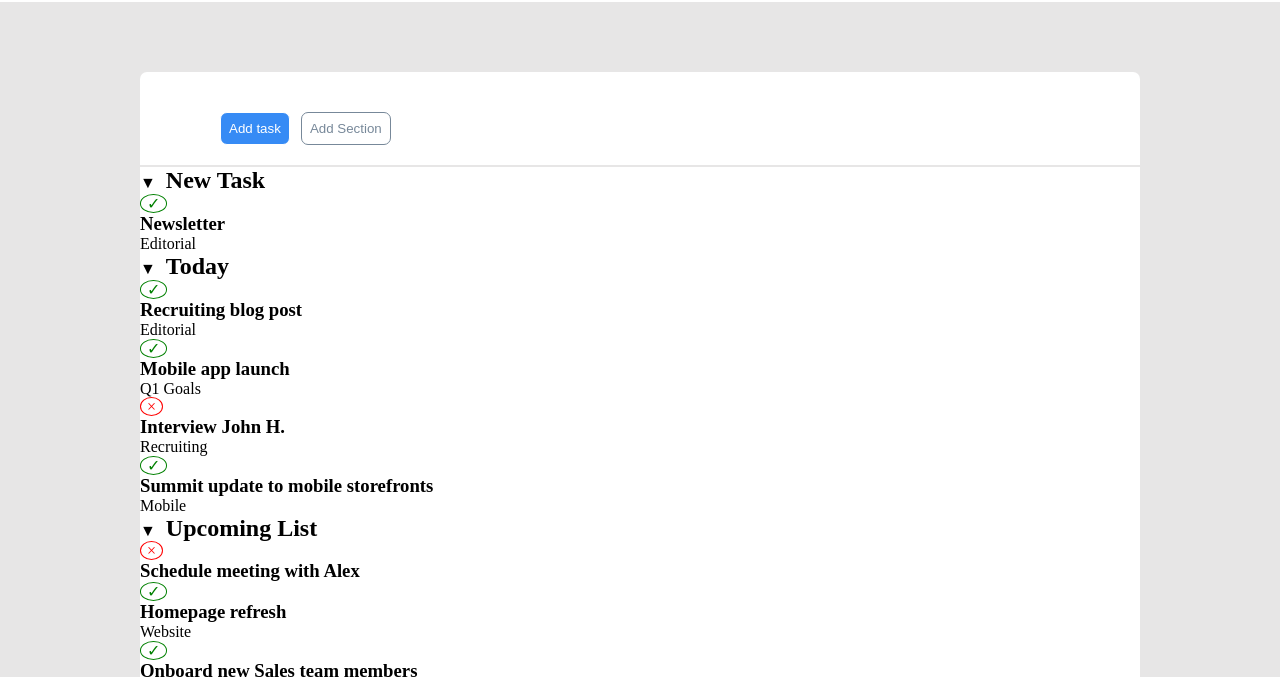
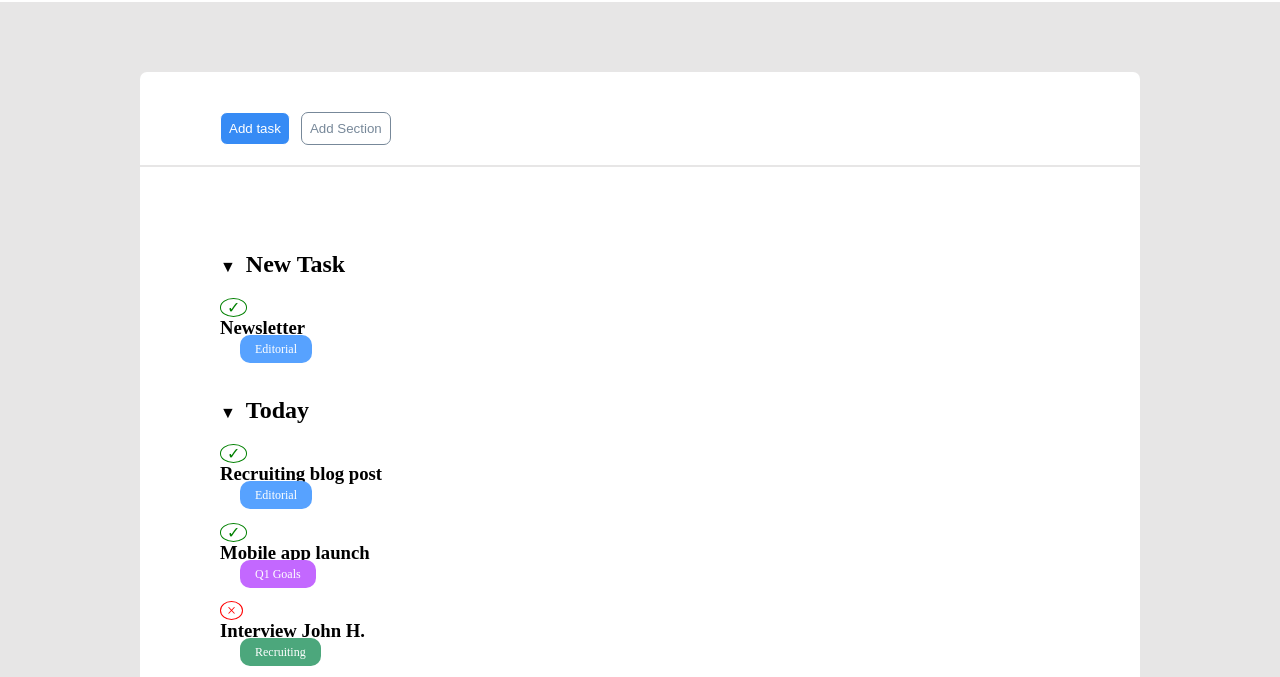
Before and after one commit to Alessio-Gasbarro/html-css-toboolist, a plain HTML site: page index.html in a window 1280 px wide. Shown: the part 118-795 px from the top of the page. Drawn offline with Linux system fonts and the light colour scheme.

Commit message:
[UPD] Salvataggio semifinale

```diff
--- a/css/style.css
+++ b/css/style.css
@@ -96,3 +96,78 @@ ul{
     padding: 0 6px 0 6px;
     margin-right: 15px;
 }
+
+li{
+    margin-top: 20px;
+    margin-bottom: 10px;
+}
+
+#new-task-list{
+    margin-top: 40px;
+    margin-bottom: 5px;
+}
+
+#today-list{
+    margin-top: 40px;
+    margin-bottom: 5px;
+}
+
+#all-lists{
+    padding: 44px 80px;
+}
+
+/* QUI I COLORI */
+
+.blu-editorial{
+    margin-left: 20px;
+    font-size: 12px;
+    background-color: rgb(87 162 255);
+    color: white;
+    border-radius: 10px;
+    padding: 7px 15px;
+}
+
+.purple-goals{
+    margin-left: 20px;
+    font-size: 12px;
+    background-color: rgb(195, 104, 255);
+    color: white;
+    border-radius: 10px;
+    padding: 7px 15px;
+}
+
+.lightgreen-recruiting{
+    margin-left: 20px;
+    font-size: 12px;
+    background-color: rgb(76, 167, 124);
+    color: white;
+    border-radius: 10px;
+    padding: 7px 15px;
+}
+
+.orange-mobile{
+    margin-left: 20px;
+    font-size: 12px;
+    background-color: rgb(250, 161, 28);
+    color: white;
+    border-radius: 10px;
+    padding: 7px 15px;
+}
+
+.pink-website{
+    margin-left: 20px;
+    font-size: 12px;
+    background-color: rgb(241, 54, 201);
+    color: white;
+    border-radius: 10px;
+    padding: 7px 15px;
+}
+
+.green-sales{
+    margin-left: 20px;
+    font-size: 12px;
+    background-color: rgb(198, 241, 79);
+    color: white;
+    border-radius: 10px;
+    padding: 7px 15px;
+}
--- a/index.html
+++ b/index.html
@@ -47,7 +47,7 @@
                         </li>
                         <li>
                             <span class="x-neg">&#215;</span><h3>Interview John H.</h3>
-                            <span class="green-recruiting">Recruiting</span>
+                            <span class="lightgreen-recruiting">Recruiting</span>
                         </li>
                         <li>
                             <span class="v-done">&#10003;</span><h3>Summit update to mobile storefronts</h3>
```
